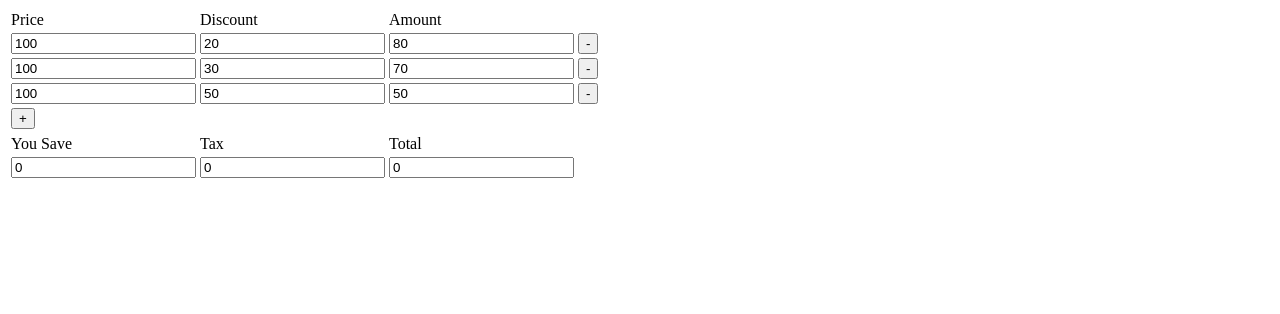
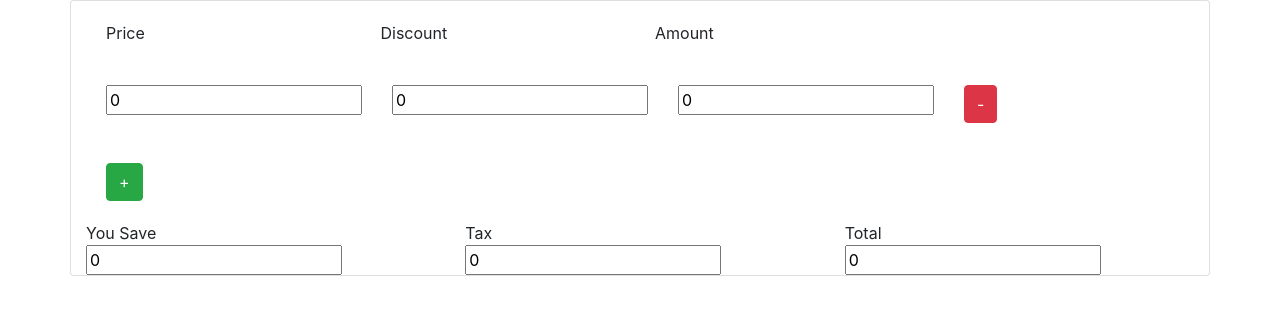
Before and after one commit to menonrudhin/discount-calculator-web, an Angular app in the folder discount-calculator-web/: page / in a window 1280 px wide. Shown: the top 314 px of the page. Built offline with nearby package versions, Linux system fonts and the light colour scheme.

Commit message:
bootstrap styling added

```diff
--- a/discount-calculator-web/angular.json
+++ b/discount-calculator-web/angular.json
@@ -28,6 +28,7 @@
               "src/assets"
             ],
             "styles": [
+              "node_modules/bootstrap/dist/css/bootstrap.min.css",
               "src/styles.css"
             ],
             "scripts": []
--- a/discount-calculator-web/package.json
+++ b/discount-calculator-web/package.json
@@ -16,9 +16,12 @@
     "@angular/compiler": "~11.0.3",
     "@angular/core": "~11.0.3",
     "@angular/forms": "~11.0.3",
+    "@angular/localize": "~11.0.3",
     "@angular/platform-browser": "~11.0.3",
     "@angular/platform-browser-dynamic": "~11.0.3",
     "@angular/router": "~11.0.3",
+    "@ng-bootstrap/ng-bootstrap": "^8.0.0",
+    "bootstrap": "^4.5.0",
     "rxjs": "~6.6.0",
     "tslib": "^2.0.0",
     "zone.js": "~0.10.2"
--- a/discount-calculator-web/src/app/app.module.ts
+++ b/discount-calculator-web/src/app/app.module.ts
@@ -4,6 +4,7 @@ import { NgModule } from '@angular/core';
 import { AppRoutingModule } from './app-routing.module';
 import { AppComponent } from './app.component';
 import { SheetComponent } from './sheet/sheet.component';
+import { NgbModule } from '@ng-bootstrap/ng-bootstrap';
 
 @NgModule({
   declarations: [
@@ -12,7 +13,8 @@ import { SheetComponent } from './sheet/sheet.component';
   ],
   imports: [
     BrowserModule,
-    AppRoutingModule
+    AppRoutingModule,
+    NgbModule
   ],
   providers: [],
   bootstrap: [AppComponent]
--- a/discount-calculator-web/src/app/sheet/sheet.component.html
+++ b/discount-calculator-web/src/app/sheet/sheet.component.html
@@ -1,33 +1,31 @@
-<table>
-    <tr>
-        <td>Price</td>
-        <td>Discount</td>
-        <td>Amount</td>
-        <td></td>
-    </tr>
-    <tr *ngFor="let row of rows; let i=index;">
-        <td><input #txtPrice type="text" [attr.value]="row.txtPrice | number:'1.0-3'" (input)="txtPrice.value.length > 0 && onTxtPriceChange(txtPrice.value,i)" /></td>
-        <td><input #txtDiscount type="text" [attr.value]="row.txtDiscount | number:'1.0-3'" (input)="txtDiscount.value.length > 0 && onTxtDiscountChange(txtDiscount.value,i)" /></td>
-        <td><input #txtAmount type="text" [attr.value]="row.txtAmount | number:'1.0-3'" /></td>
-        <td><button (click)="onRemoveRow(i)">-</button></td>
-    </tr>
-    <tr>
-        <td>
-            <button (click)="onAddRow()">+</button>
-        </td>
-    </tr>
-</table>
-<div *ngIf="txtYouSave">
-    <table>
-        <tr>
-            <td>You Save</td>
-            <td>Tax</td>
-            <td>Total</td>
-        </tr>
-        <tr>
-            <td><input type="text" [attr.value]="txtYouSave | number:'1.0-3'" /></td>
-            <td><input #_txtTax type="text" [attr.value]="txtTax | number:'1.0-3'" (input)="_txtTax.value.length > 0 && onTxtTaxChange(_txtTax.value)" /></td>
-            <td><input type="text" [attr.value]="txtTotal | number:'1.0-3'" /></td>
-        </tr>
-    </table>
+<div class="container card">
+    <div class="row card-body">
+        <div class="col-sm">Price</div>
+        <div class="col-sm">Discount</div>
+        <div class="col-sm">Amount</div>
+        <div class="col-sm"></div>
+    </div>
+    <div class="row card-body" *ngFor="let row of rows; let i=index;">
+        <div class="col-sm"><input #txtPrice type="text" [attr.value]="row.txtPrice | number:'1.0-3'" (input)="txtPrice.value.length > 0 && onTxtPriceChange(txtPrice.value,i)" /></div>
+        <div class="col-sm"><input #txtDiscount type="text" [attr.value]="row.txtDiscount | number:'1.0-3'" (input)="txtDiscount.value.length > 0 && onTxtDiscountChange(txtDiscount.value,i)" /></div>
+        <div class="col-sm"><input #txtAmount type="text" [attr.value]="row.txtAmount | number:'1.0-3'" /></div>
+        <div class="col-sm"><button type="button" class="btn btn-danger" (click)="onRemoveRow(i)">-</button></div>
+    </div>
+    <div class="row card-body">
+        <div class="col-sm">
+            <button type="button" class="btn btn-success" (click)="onAddRow()">+</button>
+        </div>
+    </div>
+
+        <div class="row">
+            <div class="col-sm">You Save</div>
+            <div class="col-sm">Tax</div>
+            <div class="col-sm">Total</div>
+        </div>
+        <div class="row">
+            <div class="col-sm"><input type="text" [attr.value]="txtYouSave | number:'1.0-3'" /></div>
+            <div class="col-sm"><input #_txtTax type="text" [attr.value]="txtTax | number:'1.0-3'" (input)="_txtTax.value.length > 0 && onTxtTaxChange(_txtTax.value)" /></div>
+            <div class="col-sm"><input type="text" [attr.value]="txtTotal | number:'1.0-3'" /></div>
+        </div>
+
 </div>
--- a/discount-calculator-web/src/app/sheet/sheet.component.ts
+++ b/discount-calculator-web/src/app/sheet/sheet.component.ts
@@ -14,17 +14,9 @@ export class SheetComponent implements OnInit {
 
   constructor() {
     this.rows = [{
-      txtPrice : '100',
-      txtDiscount : '20',
-      txtAmount : '80'
-    },{
-      txtPrice : '100',
-      txtDiscount : '30',
-      txtAmount : '70'
-    },{
-      txtPrice : '100',
-      txtDiscount : '50',
-      txtAmount : '50'
+      txtPrice : '0',
+      txtDiscount : '0',
+      txtAmount : '0'
     }];
 
     this.txtYouSave='0';
--- a/discount-calculator-web/src/polyfills.ts
+++ b/discount-calculator-web/src/polyfills.ts
@@ -1,3 +1,7 @@
+/***************************************************************************************************
+ * Load `$localize` onto the global scope - used if i18n tags appear in Angular templates.
+ */
+import '@angular/localize/init';
 /**
  * This file includes polyfills needed by Angular and is loaded before the app.
  * You can add your own extra polyfills to this file.
```
Also changed, not shown: 1 other file (tests, documents, lock files or other folders).
